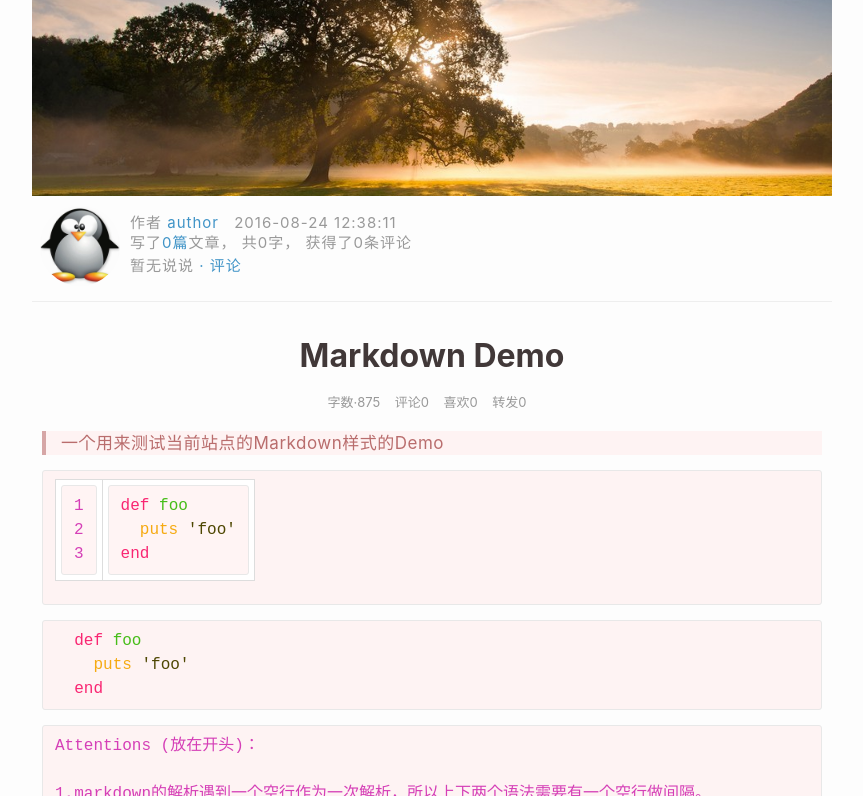
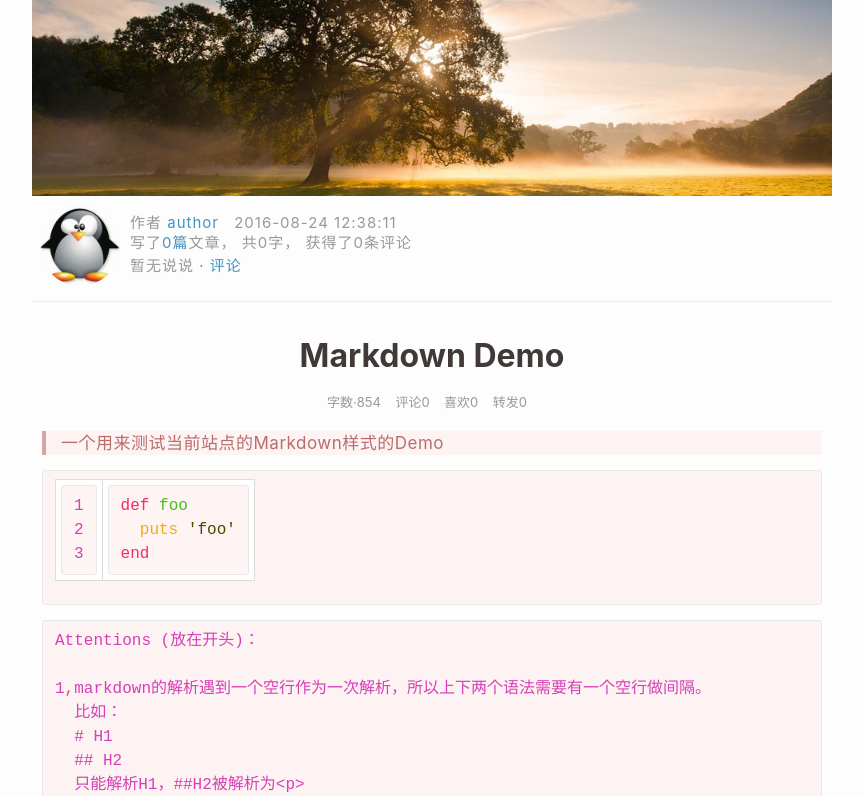
Before and after one commit to lolita1992/lolita1992.github.io, a Jekyll site: the page built from _posts/2016-8-24-markdown_demo.md, in a window 1280 px wide and 900 px high, cut to the strip 104-900 px from the top of the window. Shown: the whole strip, without its empty margins (208-1071 px from the left). Built offline with Jekyll 4.4.1, drawn with Linux system fonts in a browser that asks for light colours; nearby versions of some CDN libraries; emoji names are drawn with the system emoji font; comment, search, counter and statistics services are not loaded.

Commit message:
Update 2016-8-24-markdown_demo.md

````diff
--- a/_posts/2016-8-24-markdown_demo.md
+++ b/_posts/2016-8-24-markdown_demo.md
@@ -15,11 +15,6 @@ def foo
 end
 {% endhighlight %}
 
-```ruby
-  def foo
-    puts 'foo'
-  end
-  ```
 ```
 Attentions (放在开头)：
 
````
